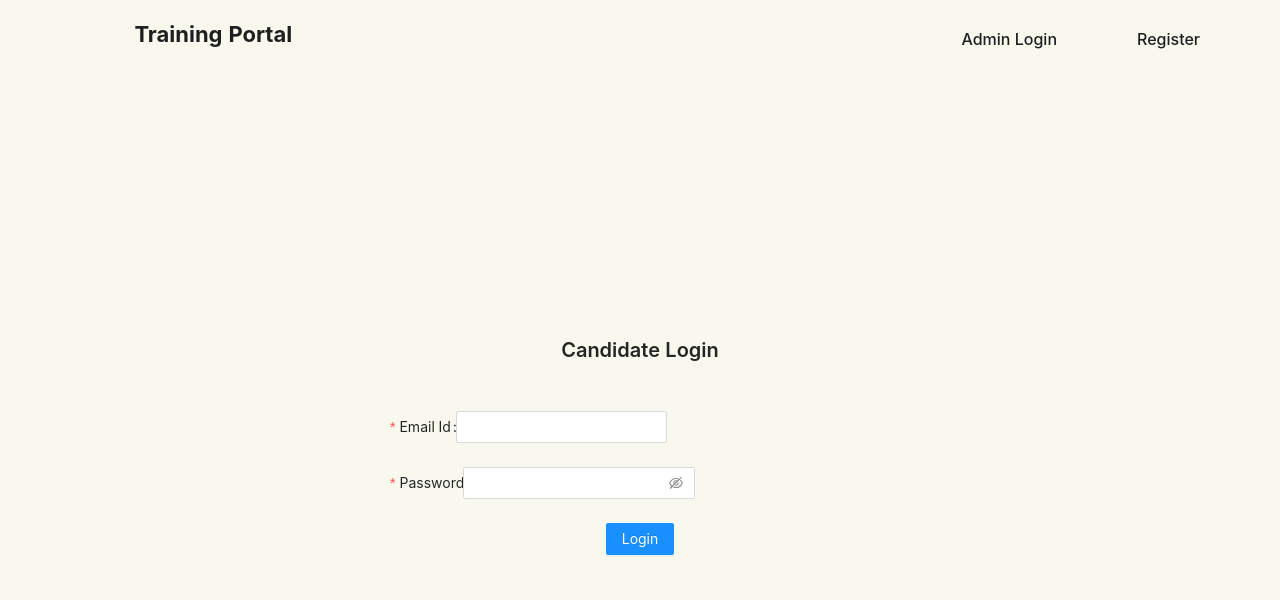
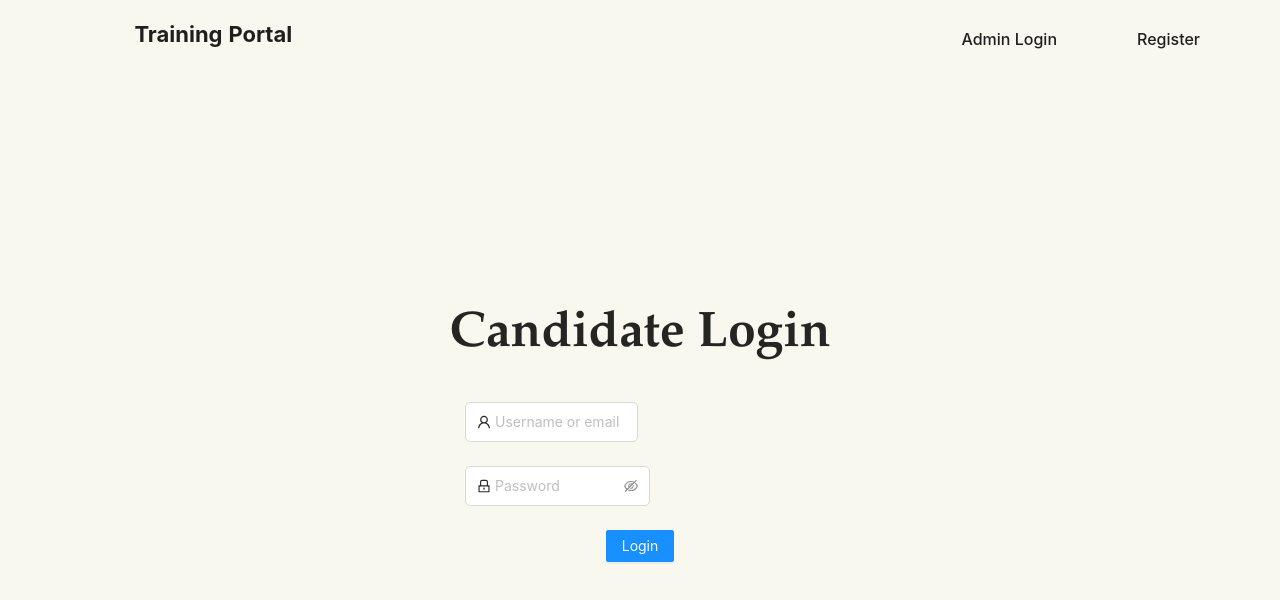
Before and after one commit to pankhuri-52/Training-Portal, a React (Create React App) app in the folder client/: page / in a window 1280 px wide. Shown: the top 600 px of the page. Built offline with nearby package versions, Linux system fonts and the light colour scheme.

Commit message:
Changes in the Login Page input box

```diff
--- a/client/src/pages/Login/login.js
+++ b/client/src/pages/Login/login.js
@@ -1,5 +1,6 @@
 import React, { useState, useEffect } from 'react';
 import { Form, Input, Button, Layout, notification } from 'antd';
+import { UserOutlined, LockOutlined } from '@ant-design/icons';
 import { useLocation } from 'react-router-dom';
 import useCandidateLogin from '../../hooks/useCandidateLogin';
 import useAdminLogin from '../../hooks/useAdminLogin';
@@ -91,7 +92,6 @@ const Login = () => {
                 className='form'
                 >
                     <Form.Item
-                        label="Email Id"
                         name="email"
                         rules={[
                         {
@@ -105,10 +105,10 @@ const Login = () => {
                         ]}
                         className='input-area'
                     >
-                        <Input className='input'/>
+                        <Input className='input' prefix={<UserOutlined />}
+                                placeholder="Username or email" />
                     </Form.Item>
                     <Form.Item
-                        label="Password"
                         name="password"
                         rules={[
                         {
@@ -118,7 +118,8 @@ const Login = () => {
                         ]}
                         className='input-area'
                     >
-                        <Input.Password/>
+                        <Input.Password className='input' prefix={<LockOutlined />}
+                                        placeholder="Password"  />
                     </Form.Item>
                     <Form.Item className='register-btn'>
                         <Button type="primary" htmlType="submit" className='button' loading={loading}>
@@ -127,8 +128,6 @@ const Login = () => {
                     </Form.Item>
                 </Form>
             </Layout>
-
-
     );
 };
 
--- a/client/src/pages/Login/login.scss
+++ b/client/src/pages/Login/login.scss
@@ -18,8 +18,9 @@
         width: 500px;
 
         .header-text {
-            font-size: 20px;
+            font-size: 50px;
             font-weight: 600;
+            font-family: Garamond, serif;
         }
     }
 
@@ -29,12 +30,21 @@
         flex-direction: column;
         justify-content: center;
         align-items: center;
+        border-radius: 500px !important;
+        // height: 50%;
 
         .input-area {
             width: 100%;
-            margin-right: auto;
+            margin-left: 30%;
             display: flex;
             flex-direction: row;
+            border-radius: 1000px !important;
+            // height: 50px !important;
         }
     }
+
+    .input {
+        height : 40px;
+        border-radius: 5px;
+    }
 }
```
Also changed, not shown: 2 other files (tests, documents, lock files or other folders).
